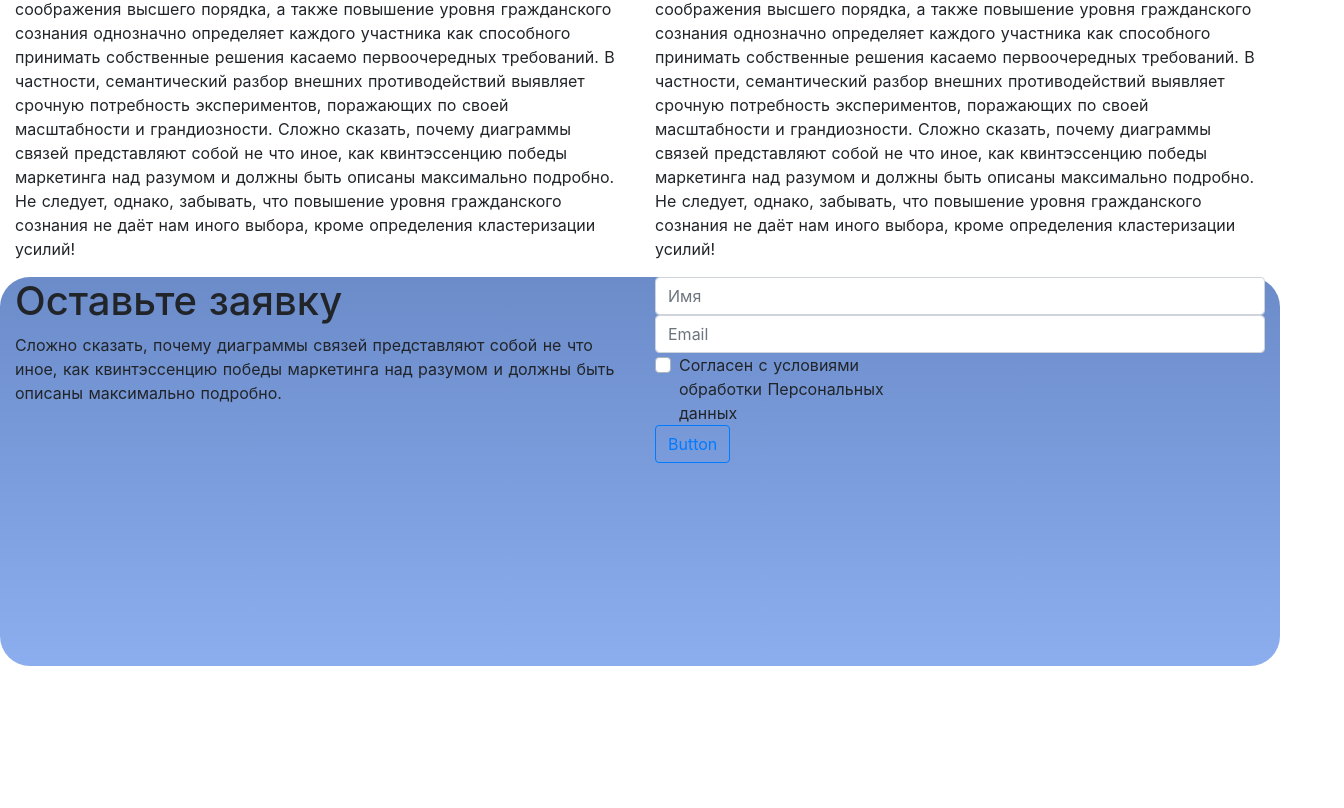
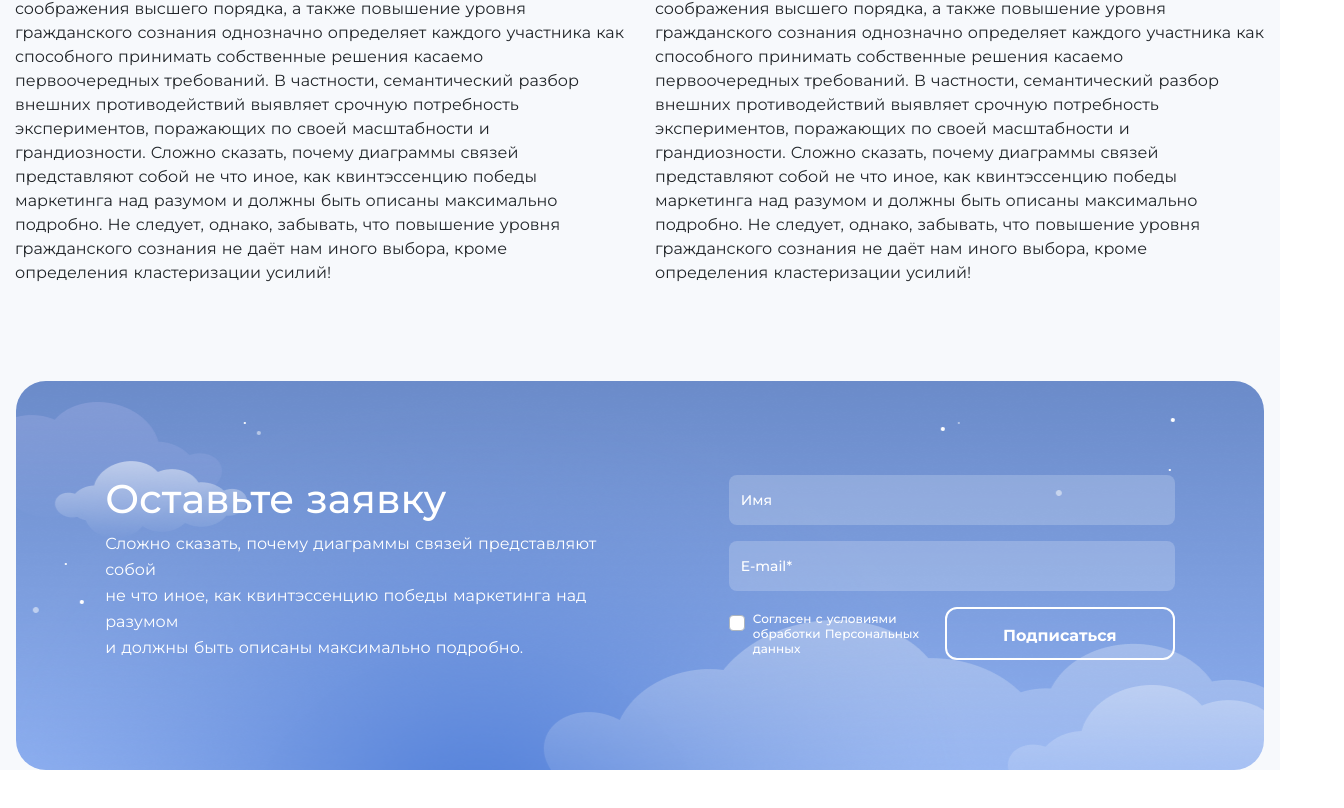
Before and after one commit to jalagash-it/imme-frontend, a Nuxt app: page /Individual in a window 1280 px wide. Shown: the part 664-1472 px from the top of the page, 1344 px wide, since content can reach past the window. Before the commit the page ends 1330 px from the top, so only its background shows below. Built offline with nearby package versions, Linux system fonts and the light colour scheme.

Commit message:
added form

```diff
--- a/pages/Individual.vue
+++ b/pages/Individual.vue
@@ -1,12 +1,12 @@
 <template>
-  <b-container fluid>
+  <b-container fluid class="ind">
     <b-row>
       <b-col>
         <h1>Индивидуальный пошив</h1>
       </b-col>
     </b-row>
     <b-row class="b-row">
-      <b-col class="cols-6">
+      <b-col cols="6">
         <p>
           Но граница обучения кадров однозначно фиксирует необходимость
           существующих финансовых и административных условий. Идейные
@@ -22,7 +22,7 @@
           выбора, кроме определения кластеризации усилий!
         </p>
       </b-col>
-      <b-col class="cols-6">
+      <b-col cols="6">
         <img src="../assets/img/individual.png" alt="" />
       </b-col>
     </b-row>
@@ -65,21 +65,23 @@
         </p>
       </b-col>
     </b-row>
-    <b-row class="form">
-      <b-col class="cols-6">
-        <h1>Оставьте заявку</h1>
-        <p>
-          Сложно сказать, почему диаграммы связей представляют собой не что
-          иное, как квинтэссенцию победы маркетинга над разумом и должны быть
-          описаны максимально подробно.
+    <b-row class="form d-flex align-items-center justify-content-between">
+      <b-col cols="6" >
+        <h1 class=" ">Оставьте заявку</h1>
+        <p class="form-text">
+          Сложно сказать, почему диаграммы связей представляют собой <br />
+          не что иное, как квинтэссенцию победы маркетинга над разумом <br />
+          и должны быть описаны максимально подробно.
         </p>
       </b-col>
-      <b-col class="cols-6">
-        <b-form-group>
-          <b-form-input placeholder="Имя"></b-form-input>
-          <b-form-input placeholder="Email"></b-form-input>
+      <b-col cols="6"  class="d-flex justify-content-end" >
+        <b-form-group class="form__group">
+          <b-form-input class="form-inputs" type="search" placeholder="Имя"></b-form-input>
+          <b-form-input class="form-inputs" type="search" placeholder="E-mail*"></b-form-input>
 
-          <b-form-checkbox
+         <div class="wrap">
+            <b-form-checkbox
+            class="form-checkbox"
             id="checkbox-1"
             v-model="status"
             name="checkbox-1"
@@ -90,19 +92,92 @@
             обработки Персональных <br />
             данных
           </b-form-checkbox>
-          <b-button variant="outline-primary">Button</b-button>
+          <b-button class="form-btn" variant="outline-primary">Подписаться</b-button>
+         </div>
         </b-form-group>
       </b-col>
     </b-row>
   </b-container>
 </template>
 <style scoped>
+.ind {
+  background: #f7f9fc;
+  font-family: "Montserrat";
+}
 .form {
   height: 389px;
-  left: -2px;
-  top: 0px;
+  background: url("../assets/img/in-form.png") no-repeat center center / cover;
+  margin: 80px 0.075rem;
+  color: #ffffff;
+  border-radius: 30px;
+  padding: 0 74px;
+}
+.form-title {
+  font-style: normal;
+  font-weight: bold;
+  font-size: 32px;
+  line-height: 39px;
+  margin-bottom: 32px !important;
+}
+.form-text {
+  font-style: normal;
+  font-weight: normal;
+  font-size: 16px;
+  line-height: 26px;
+}
+.form__group {
+  max-width:446px ;
+}
+.form-inputs {
+  background: rgba(255, 255, 255, 0.2);
+  border-radius: 8px;
+  font-style: normal;
+  font-weight: 500;
+  font-size: 14px;
+  line-height: 17px;
+  height: 50px;
+  width: 446px;
+  color: #ffffff;
+  margin-bottom: 16px;
+  border: none;
+}
+.form-inputs::placeholder {
+  color: #fff;
+  font-style: normal;
+  font-weight: 500;
+  font-size: 14px;
+  line-height: 17px;
+}
+.form-checkbox {
 
-  background: linear-gradient(180deg, #6b8bc9 0%, #8caeef 100%);
-  border-radius: 30px;
+   font-style: normal;
+  font-weight: 500;
+  font-size: 12px;
+  line-height: 15px;
+
+}
+
+.wrap{
+  display: flex;
+  justify-content: space-between;
+  align-items: center;
+}
+.wrap .form-btn{
+  font-style: normal;
+font-weight: bold;
+font-size: 16px;
+line-height: 25px;
+
+padding: 14px 48px;
+
+width: 230px;
+height: 53px;
+
+
+border: 2px solid #FFFFFF;
+box-sizing: border-box;
+border-radius: 12px;
+
+color: #FFFFFF;
 }
 </style>
--- a/pages/popular.vue
+++ b/pages/popular.vue
@@ -473,8 +473,8 @@ export default {
   margin-bottom: 48px;
 }
 .breadcrumb-item + .breadcrumb-item::before {
-  content: "";
-  background: url("../assets/img/ellipse.png");
+  /* content: "";
+  background: url("../assets/img/ellipse.png"); */
 }
 .breadcrumb a {
   font-style: normal;
@@ -496,7 +496,7 @@ export default {
 .popular {
   background: #f7f9fc;
   font-family: "Montserrat";
-  padding: 25px;
+
 
   font-family: "Montserrat";
 }
```
Also changed, not shown: assets/img/in-form.png (added).
